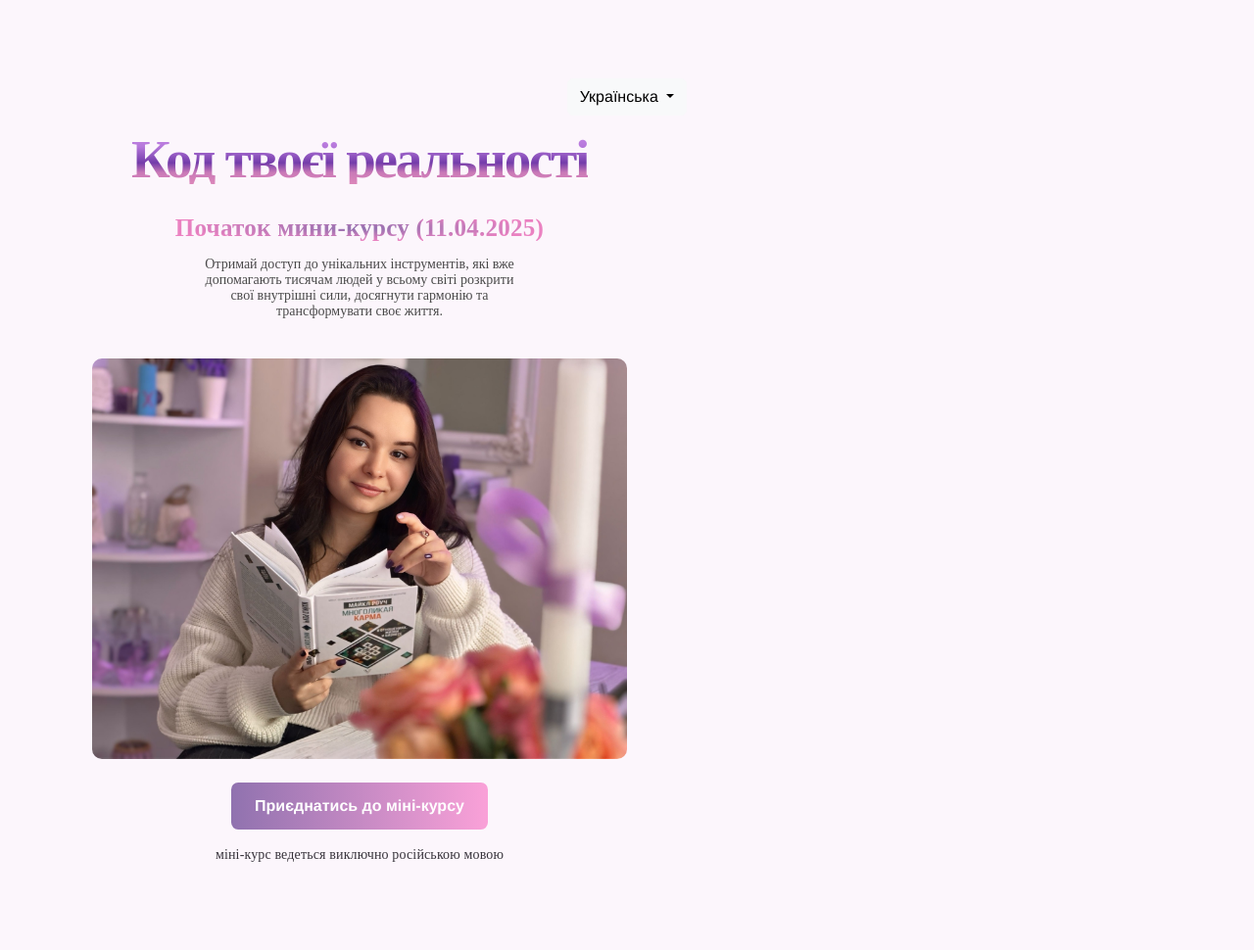
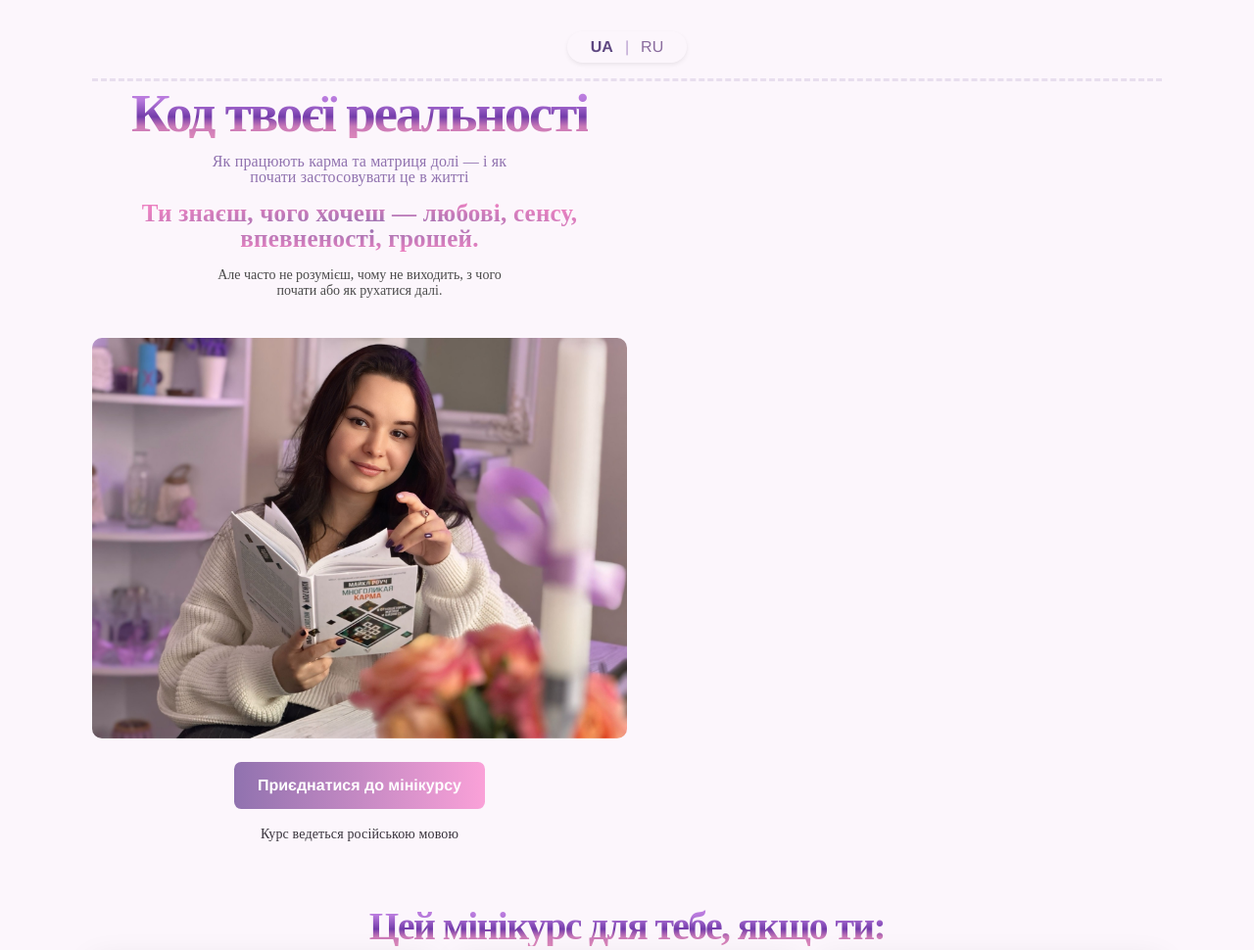
Before and after one commit to ArtemHryn/DariAdv, a Flask app: page / in a window 1280 px wide. Shown: the top 970 px of the page at 98% size. Run offline with Flask 3, Linux system fonts and the light colour scheme.

Commit message:
дороблений перемикач мови, оновлено українську локалізацію

```diff
--- a/static/css/section1_style.css
+++ b/static/css/section1_style.css
@@ -87,8 +87,25 @@
 }
 
 /* Центрування перемикача мови */
-.dropdown {
-  display: flex;
-  justify-content: center;
-  margin-bottom: 20px;
+<style>
+.language-switcher {
+  background: linear-gradient(to bottom, #faf3fb, #fcdffc);
+  color: #8a6c9e;
+  font-weight: 500;
 }
+
+.lang-link {
+  color: #8a6c9e;
+  transition: color 0.2s;
+}
+
+.lang-link:hover,
+.lang-link.active {
+  color: #5e4781;
+  font-weight: 600;
+}
+
+.divider {
+  color: #b79dce;
+}
+</style>
--- a/static/text_content/locales/ua.json
+++ b/static/text_content/locales/ua.json
@@ -1,46 +1,51 @@
 {
   "section1": {
     "title": "Код твоєї реальності",
+    "sub_title": "Як працюють карма та матриця долі — і як почати застосовувати це в житті",
     "left": {
-      "one": "Код твоєї реальності — Дізнайся, як працює карма та матриця долі, та почни їх використовувати у повсякденному житті.",
-      "two": "Отримай доступ до унікальних інструментів, які вже допомагають тисячам людей у всьому світі розкрити свої внутрішні сили, досягнути гармонію та трансформувати своє життя.",
-      "btn": "Приєднатись до міні-курсу",
-      "upbtntxt": "Початок мини-курсу (11.04.2025)",
-      "underbtntxt": "міні-курс ведеться виключно російською мовою"
+      "one": "Код твоєї реальності — Дізнайся, як працює карма та матриця долі, і почни використовувати це в повсякденному житті.",
+      "two": "Але часто не розумієш, чому не виходить, з чого почати або як рухатися далі.",
+      "btn": "Приєднатися до мінікурсу",
+      "upbtntxt": "Ти знаєш, чого хочеш — любові, сенсу, впевненості, грошей.",
+      "underbtntxt": "Курс ведеться російською мовою"
     }
   },
-  "section2":{
-    "title": "Міні-курс для тебе",
-    "sub_title": "якщо ти",
+  "section2": {
+    "title": "Цей мінікурс для тебе, якщо ти:",
     "cards": [
-    { "title": "( 1 )", "description": "Часто відчуваєш страх невдачі та осуду з боку оточуючих." },
-    { "title": "( 2 )", "description": "Постійно сумніваєшся у собі та критикуєш себе" },
-    { "title": "( 3 )", "description": "Твій розум перенавантажений інформацією, і все здається хаотичним, без чіткої структури та опори." },
-    { "title": "( 4 )", "description": "Ти не можеш приймати чіткі рішення, що стримує твою здатність діяти і рухатися до змін." },
-    { "title": "( 5 )", "description": "Емоційне перенавантаження та виснаження постійно впливають на твої стосунки з близькими, створюючи напругу." },
-    { "title": "( 6 )", "description": "Внутрішній конфлікт між логічним мисленням та інтуїцією не дає тобі розкрити свій справжній потенціал і реалізувати мрії." }
+      {"color":"#F0A5DC", "description": "Часто сумніваєшся в собі\u2028 і не впевнена у своїх рішеннях\u2028" },
+      {"color":"#E597D0", "description": " Боїшся осуду \u2028і відкладаєш важливі кроки\u2028" },
+      {"color":"#D791CB", "description": "Зависла між\u2028 «відчуваю» і «роблю»\u2028" },
+      {"color":"#C78AC4", "description": "Втомилася від внутрішнього хаосу\u2028 і надлишку інформації\u2028" },
+      {"color":"#B682BE", "description": " Хочеш змін, \u2028але не знаєш, з чого почати\u2028" },
+      {"color":"#AA7DB9", "description": " Глибоко відчуваєш, що створена для більшого, але поки не бачиш, як це розкрити" }
     ]
   },
   "section3": {
-    "title": "Результат навчання",
+    "title": "Що ти отримаєш \u2028на курсі:",
     "results": [
       {
-    "title": "Зрозумієш карму",
-    "subtitle": "дізнаєшся, як твоя свідомість формує реальність через закони карми, і як це знання допомагає зупинити негативні патерни в житті."
+        "title": "Зрозумієш,\u2028 як працює карма",
+        "subtitle": "і чому те, що ти створюєш для інших\u2028, обов’язково повертається"
       },
       {
-    "title": "Розбереш власну Матрицю долі",
-    "subtitle": "освоїш принципи роботи матриці — як визначати плюсові та мінусові архетипи, і чому важливо знати свої внутрішні енергетичні схеми."
+        "title": "Розбереш ключову \u2028зону Матриці",
+        "subtitle": "щоб краще зрозуміти свій шлях і призначення"
       },
       {
-    "title": "Зрозумієш зв’язок між матрицею долі та кармою",
-    "subtitle": "навчишся інтегрувати знання про карму і матрицю, що допоможе тобі брати відповідальність за своє життя і створювати бажані результати."
+        "title": "Побачиш, як пов’язані карма і Матриця",
+        "subtitle": "і як їх поєднання допомагає трансформувати життя"
       },
       {
-    "title": "Виявиш блокуючі патерни та зрозумієш",
-    "subtitle": "як мінусова частина матриці впливає на твої рішення і емоції, та отримаєш інструменти для подолання внутрішніх блоків."
+        "title": "Навчишся діяти усвідомлено",
+        "subtitle": "не зі страху або провини\u2028"
+      },
+      {
+        "title": "Укріпиш віру в себе",
+        "subtitle": "через глибоке розуміння своєї природи і сили"
       }
     ]
+
   },
   "section4": {
     "title": "Тариф курсу",
@@ -48,6 +53,7 @@
     "privacy": "Ознайомитись з політикою конфіденційності",
     "price": "Всього за 333 грн",
     "price_old": "Замість  6790 грн",
+    "price_sale": "економія 95%\n",
     "li": [
       "Необмежений доступ до навчальних матеріалів",
       "Урок по кармі",
@@ -59,8 +65,7 @@
     ]
   },
   "section5": {
-    "title": "Дарина Дупак",
-    "sub_title": "Про спікера",
+    "title": "Курс веде",
      "li": [
         "Створила перший калькулятор Матриці долі з поглибленими розрахунками методу",
         "Вже більше 5 років вивчає Карму та Матрицю долі",
--- a/templates/sections/section1.html
+++ b/templates/sections/section1.html
@@ -1,17 +1,17 @@
-<section id="section1" class="hero-section">
-  <div class="container py-5 position-relative">
+<section id="section1" class="hero-section" >
+  <div class="container py-0 position-relative">
+    <div class="d-flex flex-column align-items-center">
+      <div class="language-switcher d-inline-flex align-items-center px-3 py-1 mb-2 rounded-pill shadow-sm">
+        <a href="{{ url_for('home', lang='ua') }}" class="text-decoration-none px-2 lang-link active">UA</a>
+        <span class="divider mx-1">|</span>
+        <a href="{{ url_for('home', lang='ru') }}" class="text-decoration-none px-2 lang-link">RU</a>
+      </div>
+      <hr class="mb-2 mt-2" style="width: 100%; border-top: 3px #B098C8 dashed; outline-offset: 0px">
+    </div>
     <!-- Перемикач мови -->
-    <div class="text-end mb-3">
-      <div class="dropdown">
-        <button class="btn btn-light dropdown-toggle" type="button" id="languageDropdown" data-bs-toggle="dropdown" aria-expanded="false">
-          {{ 'Українська' if lang == 'ua' else 'руский' }}
-        </button>
-        <ul class="dropdown-menu" aria-labelledby="languageDropdown">
-          <li><a class="dropdown-item" href="{{ url_for('home', lang='ua') }}">Українська</a></li>
-          <li><a class="dropdown-item" href="{{ url_for('home', lang='ru') }}">Русский</a></li>
-        </ul>
-      </div>
-    </div>
+
+
+
   <!-- Правий блок (заголовки, тексти, кнопка) -->
 <div class="col-lg-6 col-12 d-flex flex-column align-items-center text-center">
   <!-- Заголовок -->
--- a/templates/sections/section5.html
+++ b/templates/sections/section5.html
@@ -1,6 +1,6 @@
-<section>
+<section class="g-0 container-fluid w-100" style="--bs-gutter-x: 0;">
 
-  <div class="course-leader-section">
+  <div class="course-leader-section container-fluid">
     <div class="d-flex justify-content-center position-absolute top-0 row">
     <img class="sp_ico" src="static/images/sp_ico.png"/>
     <p class="sp_title">{{texts.section5.title}}</p>
```
Lines whose indentation alone changed are shown as unchanged.
